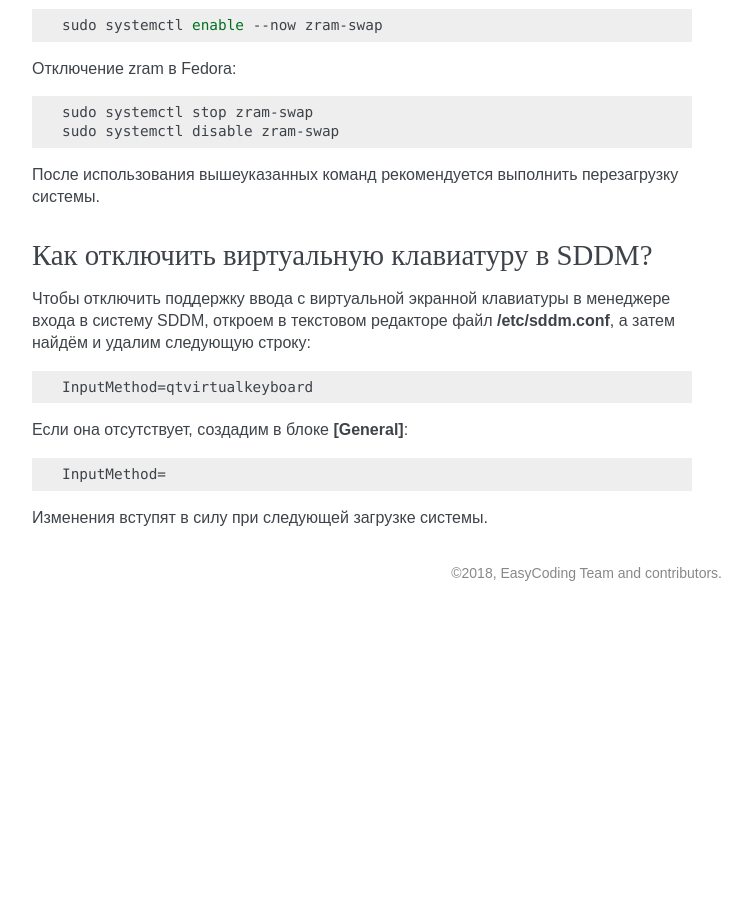
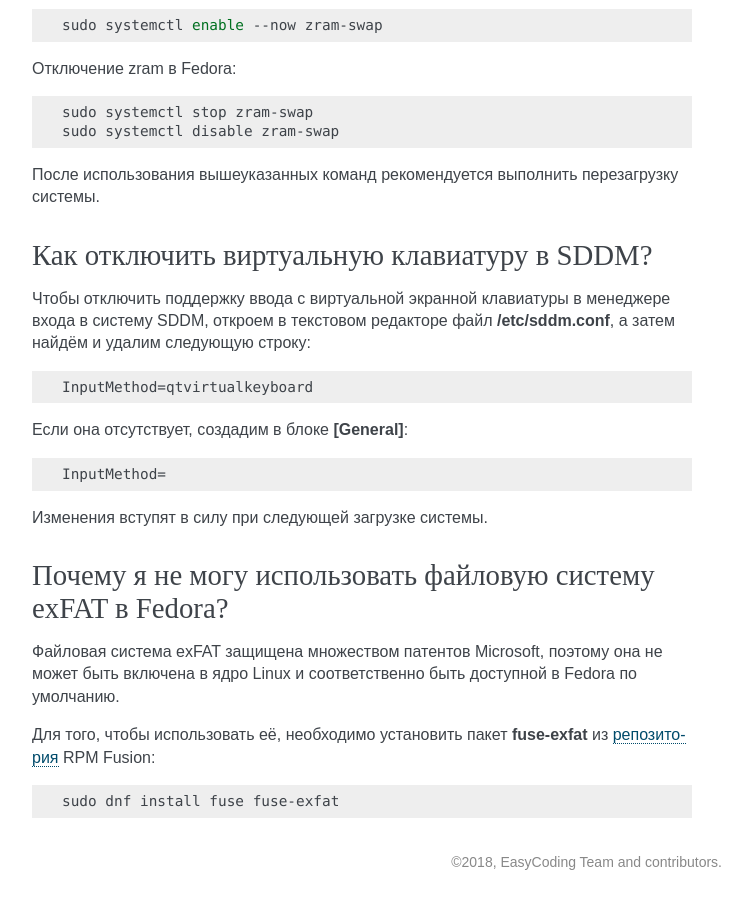
Before and after one commit to RussianFedora/FAQ, a Sphinx documentation site: the page built from source/using-system.rst, in a window 1280 px wide and 900 px high, scrolled down 12294 px. Shown: the whole window, without its empty margins (388-1140 px from the left). Built offline with Sphinx 7.4.7, drawn with Linux system fonts in a browser that asks for light colours; before the commit the page ends 12905 px from its top, so only the background shows below that.

Commit message:
Added question about exfat FS.

```diff
--- a/source/using-system.rst
+++ b/source/using-system.rst
@@ -608,7 +608,7 @@
 
     sudo fdisk -l
 
-.. index:: filesystem, выбор файловой системы
+.. index:: file system, выбор файловой системы, файловая система
 .. _fs-selection:
 
 Какую файловую систему рекомендуется использовать на Fedora?
@@ -618,7 +618,7 @@
 
 Для хранения больших объёмов данных можно использовать `XFS <https://ru.wikipedia.org/wiki/XFS>`_.
 
-.. index:: filesystem, выбор файловой системы, BTRFS
+.. index:: file system, файловая система, btrfs
 .. _fs-btrfs:
 
 Что вы скажете о BTRFS?
@@ -754,3 +754,17 @@
     InputMethod=
 
 Изменения вступят в силу при следующей загрузке системы.
+
+.. index:: file system, файловая система, exfat, fuse
+.. _fedora-exfat:
+
+Почему я не могу использовать файловую систему exFAT в Fedora?
+===================================================================
+
+Файловая система exFAT защищена множеством патентов Microsoft, поэтому она не может быть включена в ядро Linux и соответственно быть доступной в Fedora по умолчанию.
+
+Для того, чтобы использовать её, необходимо установить пакет **fuse-exfat** из :ref:`репозитория <3rd-repositories>` RPM Fusion:
+
+.. code-block:: bash
+
+    sudo dnf install fuse fuse-exfat
```
